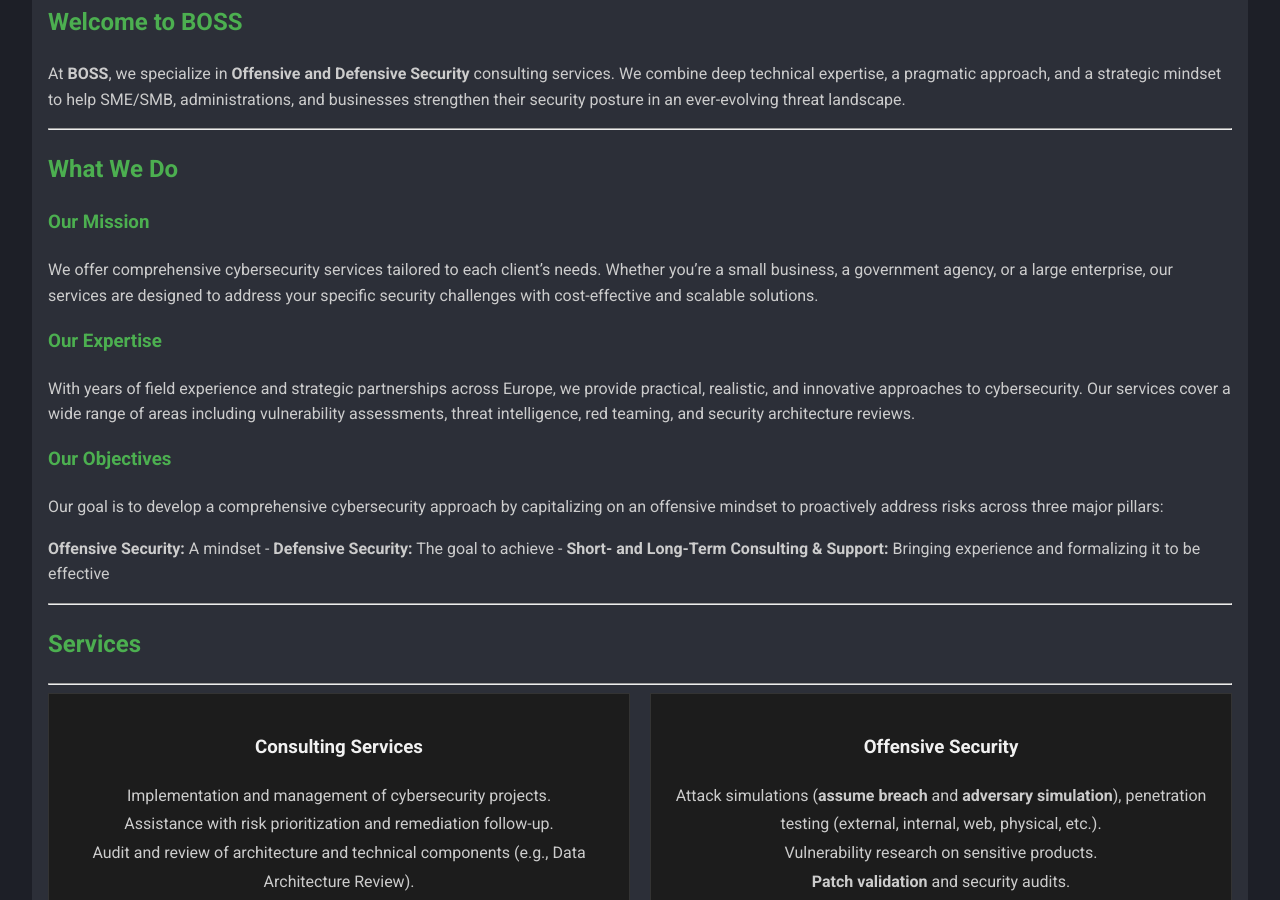
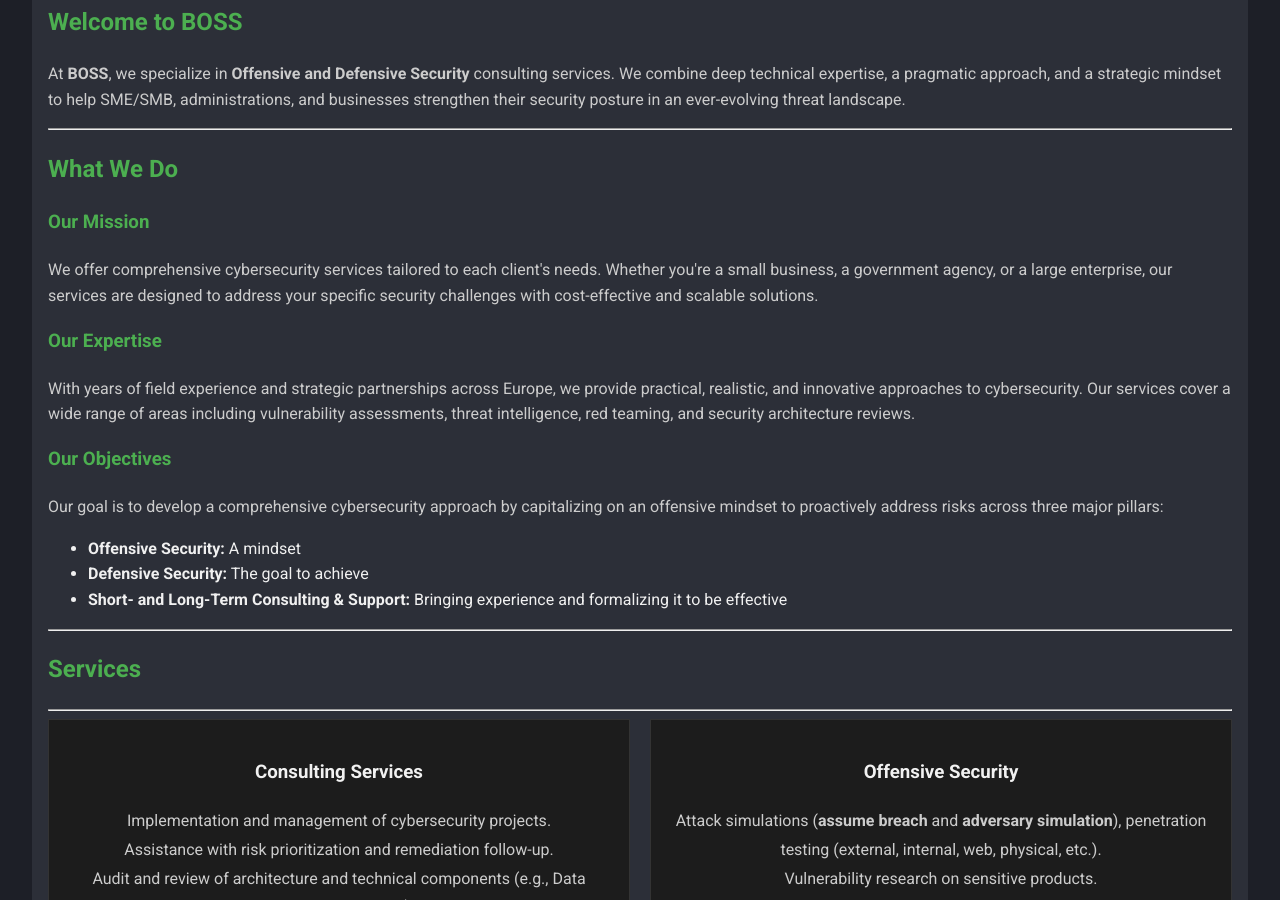
Before and after one commit to kmkz/BOSS.github.io, a Jekyll site: the page built from index.md, in a window 1280 px wide and 900 px high, scrolled down 280 px. Built offline with Jekyll 4.4.1, drawn with Linux system fonts in a browser that asks for light colours.

Commit message:
optimizations

```diff
--- a/index.md
+++ b/index.md
@@ -16,17 +16,25 @@
 
 ## **What We Do**
 
-### **Our Mission**
-We offer comprehensive cybersecurity services tailored to each client's needs. Whether you're a small business, a government agency, or a large enterprise, our services are designed to address your specific security challenges with cost-effective and scalable solutions.
+<div class="info-box">
+    <h3>Our Mission</h3>
+    <p>We offer comprehensive cybersecurity services tailored to each client's needs. Whether you're a small business, a government agency, or a large enterprise, our services are designed to address your specific security challenges with cost-effective and scalable solutions.</p>
+</div>
 
-### **Our Expertise**
-With years of field experience and strategic partnerships across Europe, we provide practical, realistic, and innovative approaches to cybersecurity. Our services cover a wide range of areas including vulnerability assessments, threat intelligence, red teaming, and security architecture reviews.
+<div class="info-box">
+    <h3>Our Expertise</h3>
+    <p>With years of field experience and strategic partnerships across Europe, we provide practical, realistic, and innovative approaches to cybersecurity. Our services cover a wide range of areas including vulnerability assessments, threat intelligence, red teaming, and security architecture reviews.</p>
+</div>
 
-### **Our Objectives**
-
-Our goal is to develop a comprehensive cybersecurity approach by capitalizing on an offensive mindset to proactively address risks across three major pillars:
-
-**Offensive Security:** A mindset  -  **Defensive Security:** The goal to achieve  -  **Short- and Long-Term Consulting & Support:** Bringing experience and formalizing it to be effective
+<div class="info-box">
+    <h3>Our Objectives</h3>
+    <p>Our goal is to develop a comprehensive cybersecurity approach by capitalizing on an offensive mindset to proactively address risks across three major pillars:</p>
+    <ul>
+        <li><strong>Offensive Security:</strong> A mindset</li>
+        <li><strong>Defensive Security:</strong> The goal to achieve</li>
+        <li><strong>Short- and Long-Term Consulting & Support:</strong> Bringing experience and formalizing it to be effective</li>
+    </ul>
+</div>
 
 ---
 
```
